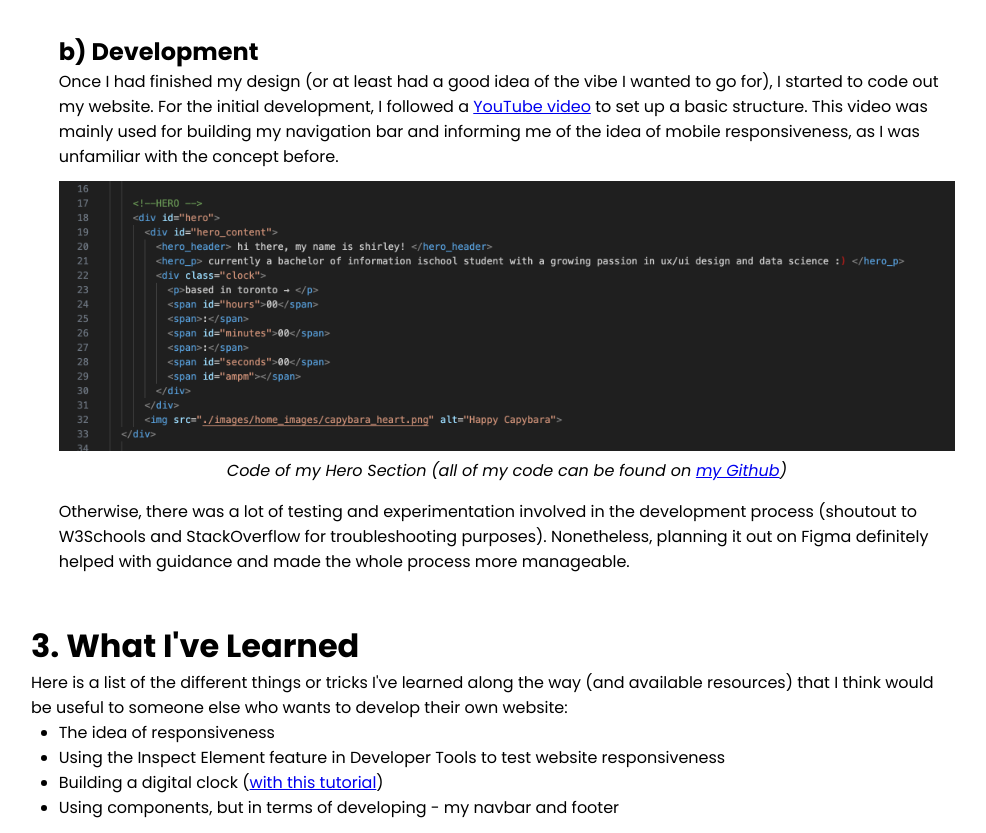
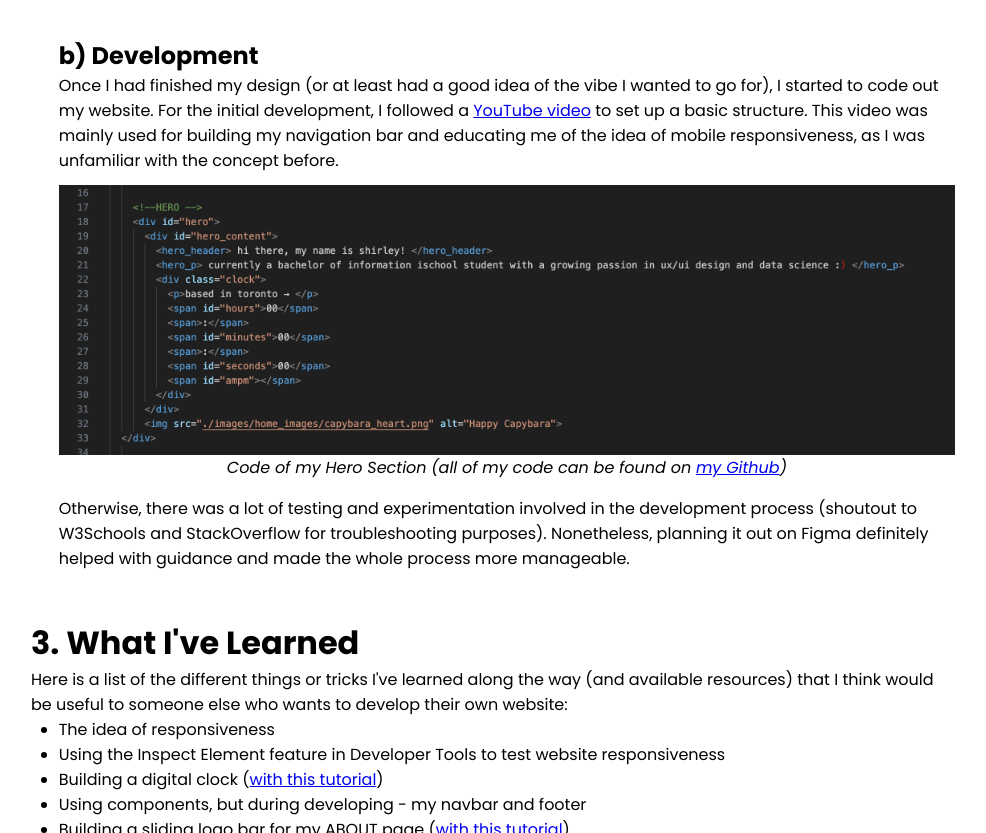
Before and after one commit to shirleychen003/shirleychen003.github.io, a plain HTML site: page website.html in a window 1280 px wide. Shown: the part 3051-3884 px from the top of the page, without its empty margins (147-1133 px from the left). Drawn offline with Linux system fonts and the light colour scheme; files whose address does not match are found by name; a web font is replaced by a local one.

Commit message:
publish website project page

```diff
--- a/website.css
+++ b/website.css
@@ -88,7 +88,9 @@ red_text {font-weight: 500; color: red}
     margin-top: 0.75rem;
     margin-bottom: 1rem;
     text-align: center;
-  }
+    display: flex;
+    flex-direction: column;
+}
 
   img_caption {
     size: 8px;
--- a/website.html
+++ b/website.html
@@ -51,7 +51,8 @@
         <p> For my <b>INF352: Information Design Studio II: How to Design </b> class, one of the final assignments was to submit a website portfolio imitating
             what I would potentially submit if I were applying to UX designer roles. I had little experience in development, so I quickly turned to using
             the website builder SquareSpace. While the application was intuitive and easy to use, I felt that it offered limited flexibility in terms of
-            customization beyond the provided templates. With encouragement from my peers, I set the objective to design and develop my own website.
+            customization beyond the provided templates. With my existing coding knowledge and encouragement from my peers, I became motivated to design
+            and develop my own website.
         </p>
       </div>
     </div>
@@ -82,7 +83,7 @@
             <h3>b) Development</h3>
             <p> Once I had finished my design (or at least had a good idea of the vibe I wanted to go for), I started to code out my website. For the initial development,
               I followed a <a href="https://youtu.be/FazgJVnrVuI?si=IfWNOBwVvTqNOTqN">YouTube video</a> to set up a basic structure. This video was mainly used for building
-              my navigation bar and informing me of the idea of mobile responsiveness, as I was unfamiliar with the concept before.
+              my navigation bar and educating me of the idea of mobile responsiveness, as I was unfamiliar with the concept before.
               <div class="website_img">
                 <img src="images/website/hero_section.png" alt="Hero Section">
                 <img_caption> Code of my Hero Section (all of my code can be found on <a href="https://github.com/shirleychen003/shirleychen003.github.io">my Github</a>)</img_caption>
@@ -104,7 +105,8 @@
                 <li>The idea of responsiveness</li>
                 <li>Using the Inspect Element feature in Developer Tools to test website responsiveness</li>
                 <li>Building a digital clock (<a href="https://youtu.be/5tC46h022YE?si=T1_lm8qXTxEkrexj">with this tutorial</a>)</li>
-                <li>Using components, but in terms of developing - my navbar and footer</li>
+                <li>Using components, but during developing - my navbar and footer</li>
+                <li>Building a sliding logo bar for my ABOUT page (<a href="https://youtu.be/nAjR0Oj0J8E?si=PM-S-EfqKK9gpiS2">with this tutorial</a>)</li>
             </ul>
         </div>
       </div>
```
Also changed, not shown: index.html (+1 -1 lines).
